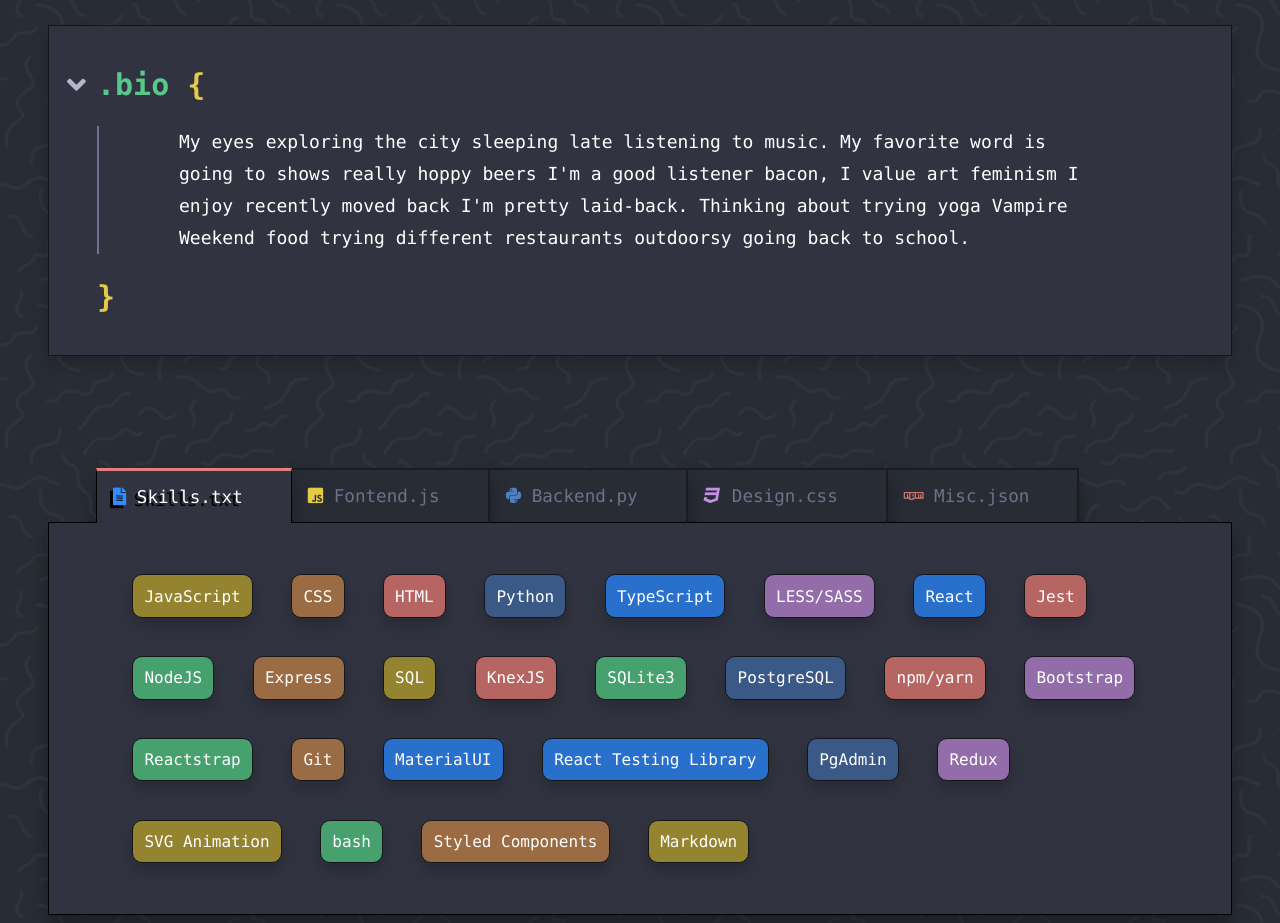
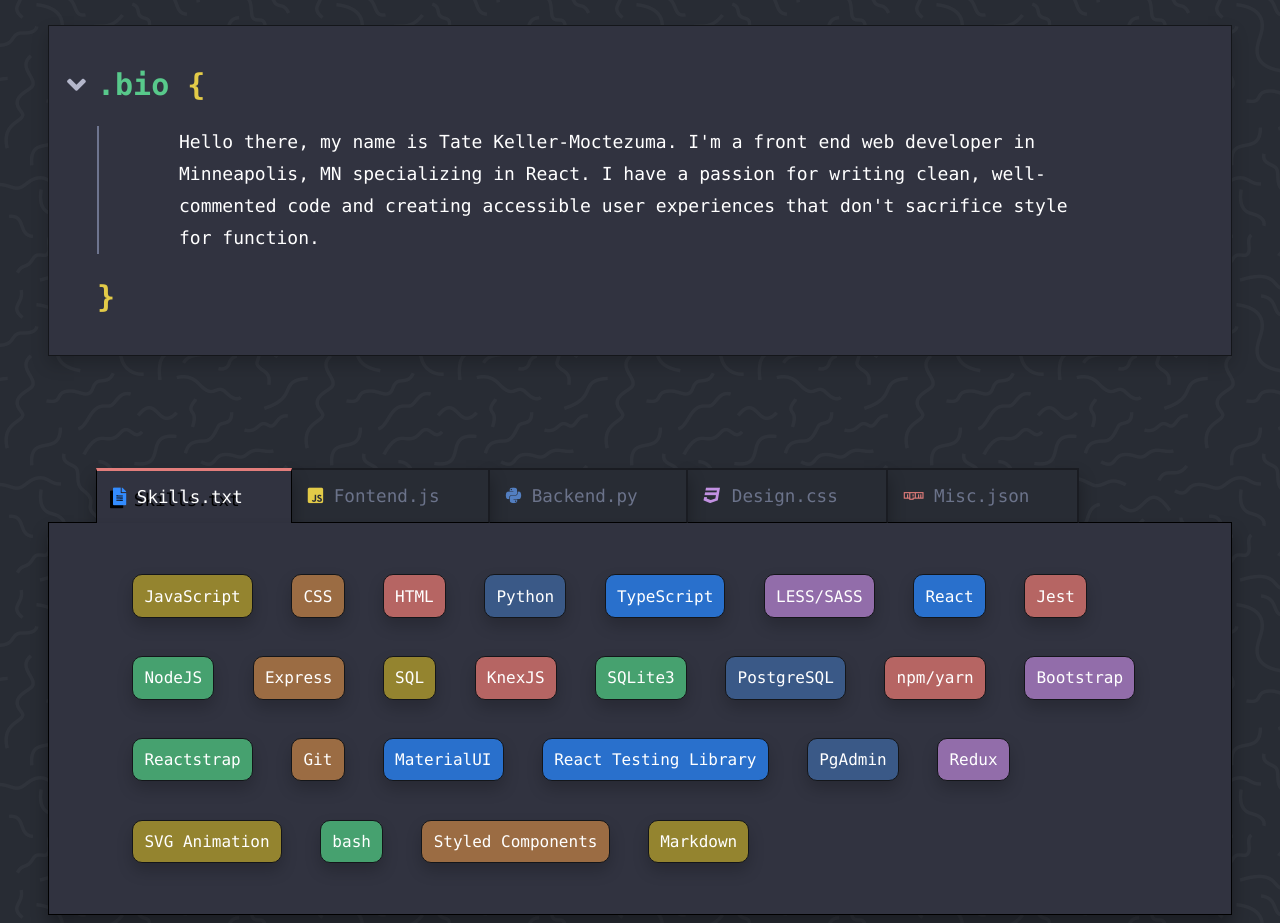
Before and after one commit to tatek1993/Portfolio, a React (Create React App) app: page / in a window 1280 px wide. Shown: the part 920-1843 px from the top of the page. Built offline with nearby package versions, Linux system fonts and the light colour scheme.

Commit message:
updating about me section

```diff
--- a/src/SASS/App.scss
+++ b/src/SASS/App.scss
@@ -183,7 +183,9 @@
 }
 
 /* Change color of dropdown links on hover */
-.dropdown-content a:hover {background-color: $hover;}
+.dropdown-content a:hover {
+  background-color: $hover;
+}
 
 // SKILLS
 
--- a/src/components/about-me.js
+++ b/src/components/about-me.js
@@ -8,7 +8,7 @@
             <div className="about-text">
                 <h2><i class="fas fa-angle-down chevron" /><span className="green">.bio</span> {'{'} </h2>
                 <p className="bio">
-                    My eyes exploring the city sleeping late listening to music. My favorite word is going to shows really hoppy beers I'm a good listener bacon, I value art feminism I enjoy recently moved back I'm pretty laid-back. Thinking about trying yoga Vampire Weekend food trying different restaurants outdoorsy going back to school.
+                    Hello there, my name is Tate Keller-Moctezuma. I'm a front end web developer in Minneapolis, MN specializing in React. I have a passion for writing clean, well-commented code and creating accessible user experiences that don't sacrifice style for function.
                 </p>
                 <h2>{'}'} </h2>
             </div>
```
